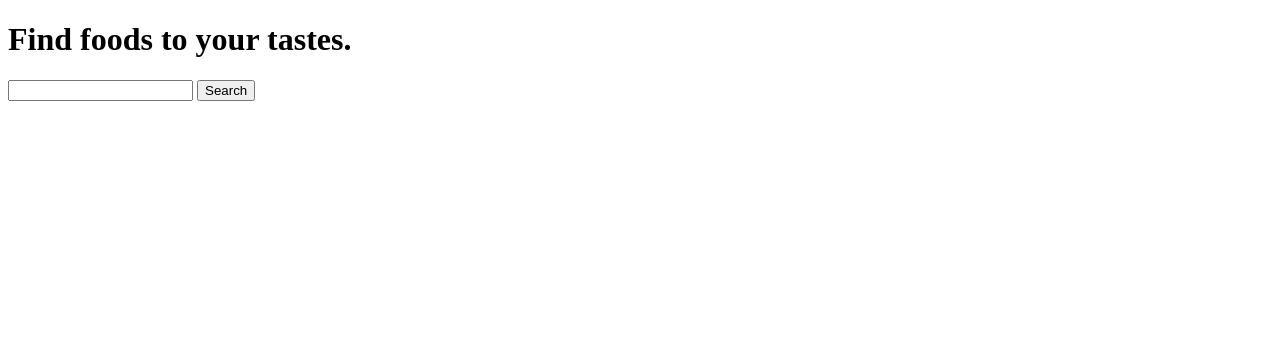
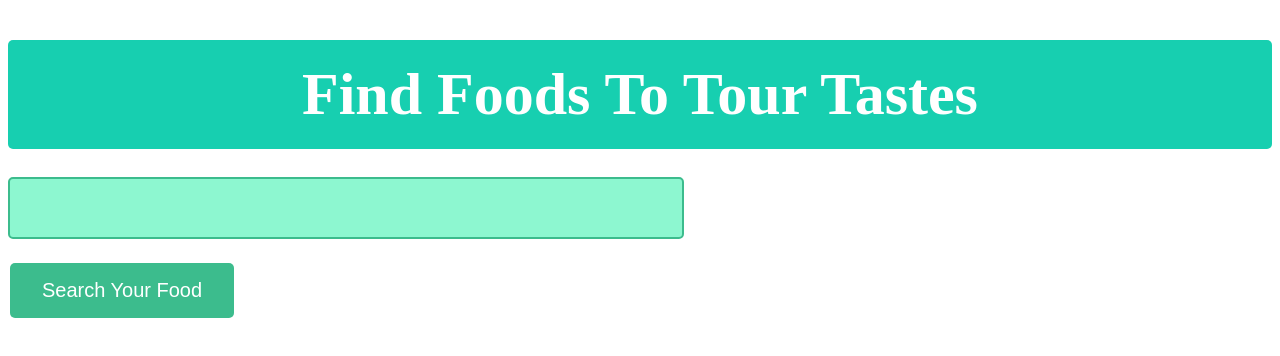
Before and after one commit to mhSadique/foodmonster, a plain HTML site: page index.html in a window 1280 px wide. Drawn offline with Linux system fonts and the light colour scheme.

Commit message:
added styles to header, search-box and button and almost finished

```diff
--- a/app.js
+++ b/app.js
@@ -1,16 +1,20 @@
 
 
-let i = 0;
+let i = 0; //counter for the nodes of the same css class
 let container = document.getElementById('container');
-function addItems() {
-    container.innerHTML = "";
+let noSuchFoodMessage = document.getElementById('hidden'); //message to show if there is no such food
+function addItems() { //function to run when the 'search' button is clicked
+
     let inputValue = document.getElementById('search-food').value;
     fetch(`https://www.themealdb.com/api/json/v1/1/search.php?s=${inputValue}`)
-        // fetch(`https://www.themealdb.com/api/json/v1/1/search.php?f=${inputValue}`)
         .then(res => res.json())
         .then(data => {
+            noSuchFoodMessage.style.display = 'none';
+            if(data.meals === null) {
+                noSuchFoodMessage.style.display = 'block';
+            }
+            container.innerHTML = "";
             data.meals.forEach(item => {
-                // console.log('#################', item.strInstructions);
                 let parentDiv = document.createElement('div');
                 parentDiv.className = 'container';
                 container.appendChild(parentDiv);
@@ -18,7 +22,7 @@ function addItems() {
                 div.className = 'individual';
                 div.innerHTML = `<h2>${item.strMeal}</h2>
                             <img class="food-img" src="${item.strMealThumb}" alt="">
-                            <ul class="ingredients"><b>Ingredients to make this food</b><br><br>
+                            <ul class="ingredients"><b>Ingredients needed</b><br><br>
                             </ul>`;
 
                 parentDiv.appendChild(div);
--- a/index.html
+++ b/index.html
@@ -9,13 +9,16 @@
 </head>
 
 <body>
-    <h1 id="header">Find foods to your tastes.</h1>
-    <input id="search-food" type="text">
-    <button id="btn" onclick="addItems()">Search</button>
+    <h1 id="header">Find Foods To Tour Tastes</h1>
+    <input id="search-food" type="text"> <br>
+    <div id="btn-holder">
+        <button id="btn" onclick="addItems()">Search Your Food</button>
+    </div>
     <div id="container">
 
         <ul id="un-list"></ul>
     </div>
+    <p id="hidden">SORRY! There is no such food.<br> Please search again with the right name.<br> Good day!</p>
     <script src="app.js"></script>
 </body>
 
--- a/style.css
+++ b/style.css
@@ -1,7 +1,7 @@
 .individual {
     padding: 10px 40px;
     padding-bottom: 40px;
-    background-color: tomato;
+    background-color: #3CBC8D;
     color: white;
     border-radius: 10px;
     font-size: 25px;
@@ -12,5 +12,59 @@
     display: inline-block;
 }
 .food-img {
-    width: 300px;
+    width: 400px;
+    border: 5px solid #89ecc8;
+    border-radius: 5px;
 }
+#hidden {
+    display: none;
+    color: white;
+    font-size: 30px;
+    background-color: rgb(207, 23, 146);
+    padding: 10px 20px;
+    border-radius: 10px;
+    display: none;
+
+}
+#header {
+    font-size: 60px;
+    color: white;
+    text-align: center;
+    padding: 20px 40px;
+    background-color: rgb(23, 207, 176);
+    border-radius: 5px;
+    margin-bottom: 20px;
+}
+input[type=text] {
+    border: 2px solid #3CBC8D;
+    font-size: 30px;
+    border-radius: 5px;
+    width: 100%;
+    padding: 12px 20px;
+    margin: 8px 0;
+    width: 50%;
+    margin-right:auto;
+    margin-left:auto;
+    display: inline-block;
+    text-align: center;
+    background-color: #8df7d0;
+    color: rgb(207, 23, 146);
+    margin-bottom: 20px;
+}
+
+#btn {
+    border: 2px solid #8df7d0;
+    background-color: #3CBC8D;
+    border: none;
+    color: white;
+    font-size: 20px;
+    padding: 16px 32px;
+    text-decoration: none;
+    margin: 4px 2px;
+    cursor: pointer;
+    border-radius: 5px;
+}
+#btn-holder {
+    display: inline-block;
+    margin: 0 auto;
+}
```
Also changed, not shown: test.js (+1 -14 lines).
